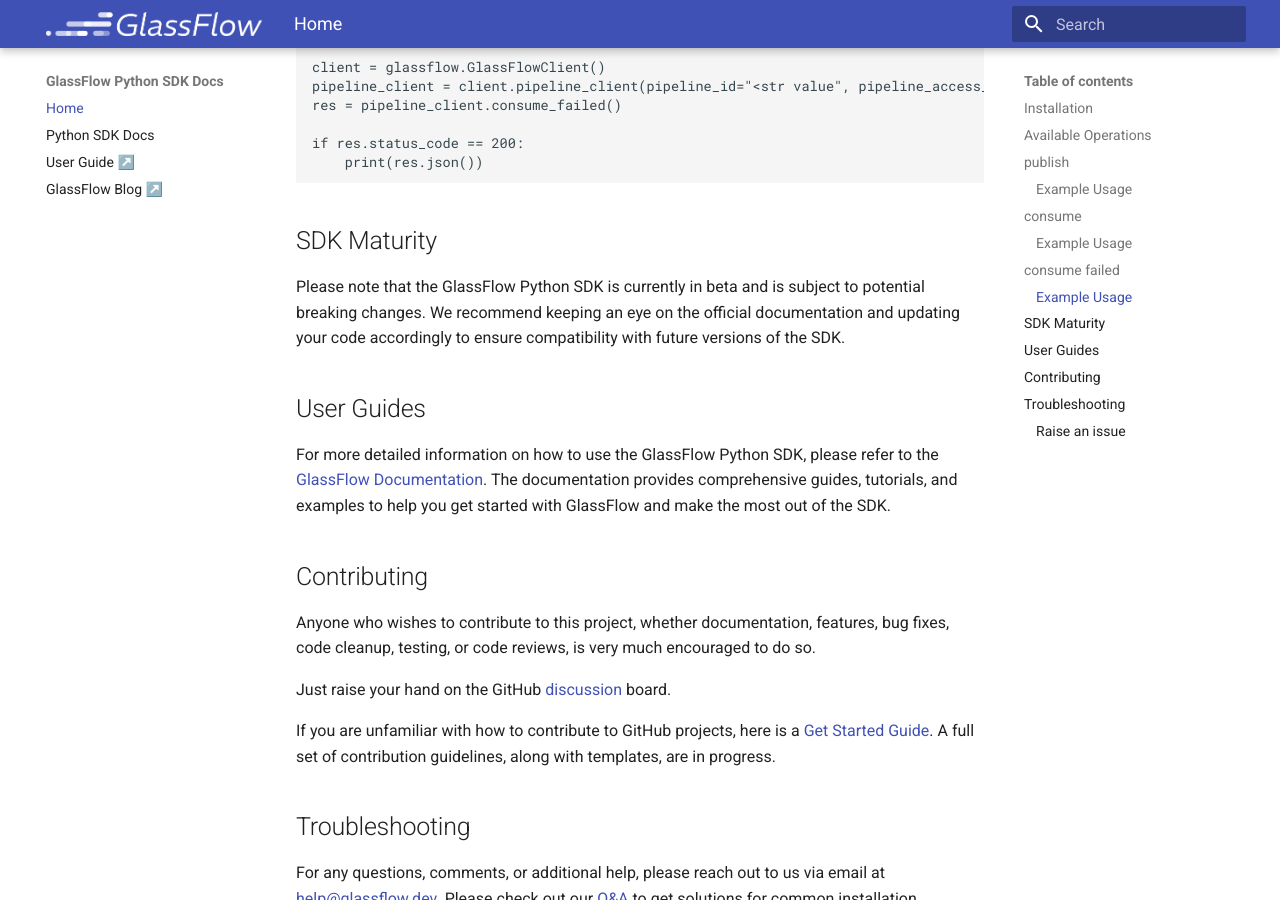
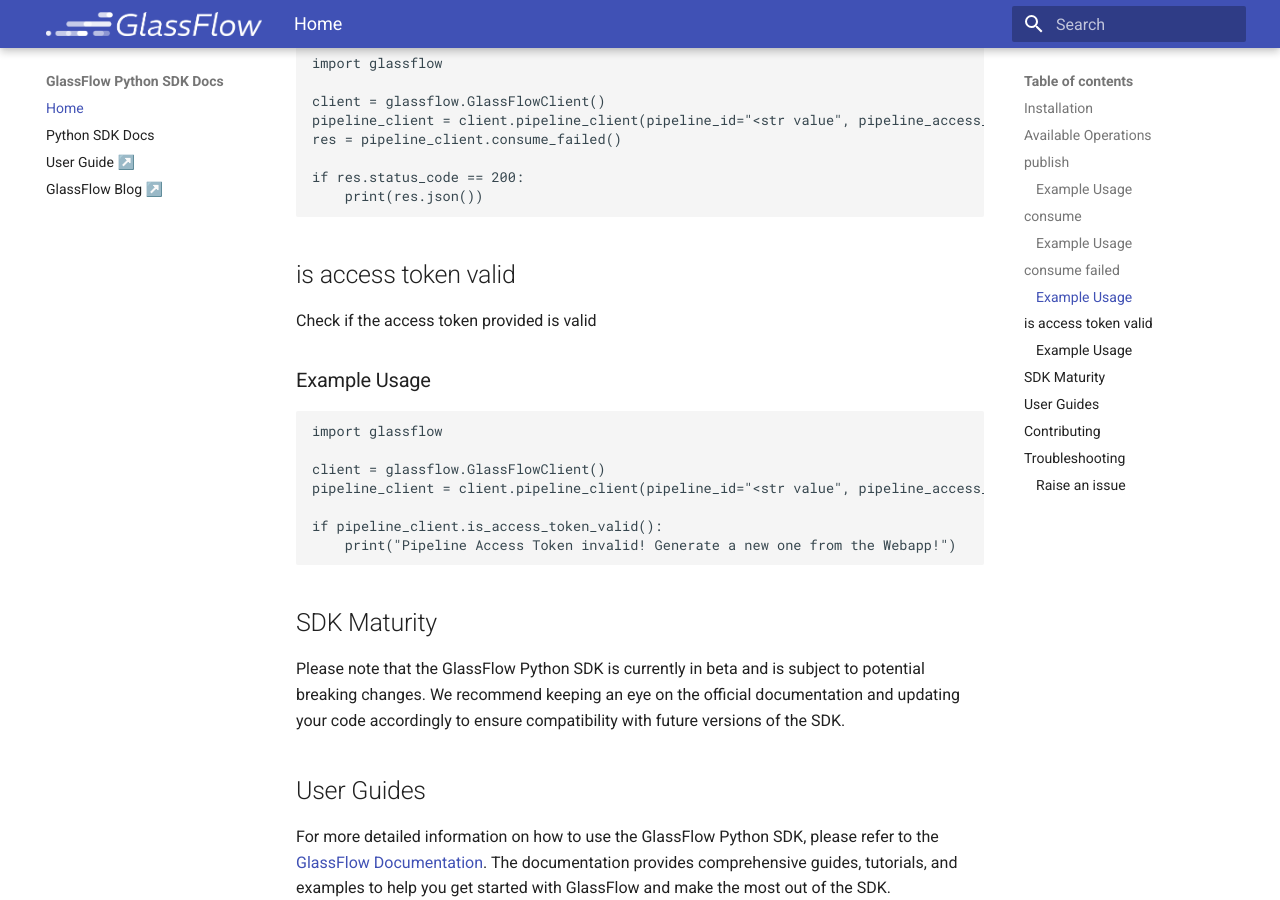
Before and after one commit to glassflow/glassflow-python-sdk, an MkDocs documentation site: the page built from docs/index.md, in a window 1280 px wide and 900 px high, scrolled down 1578 px. Built offline with MkDocs 1.6.1 and Material for MkDocs 9.7.7, drawn with Linux system fonts in a browser that asks for light colours; some of the changed text lies outside the part shown.

Commit message:
document `is_access_token_valid` method

````diff
--- a/docs/index.md
+++ b/docs/index.md
@@ -16,6 +16,7 @@ pip install glassflow
 * [publish](#publish) - Publish a new event into the pipeline
 * [consume](#consume) - Consume the transformed event from the pipeline
 * [consume failed](#consume-failed) - Consume the events that failed from the pipeline
+* [is access token valid](#is-access-token-valid) - Validates Pipeline Access Token
 
 
 ## publish
@@ -73,6 +74,22 @@ if res.status_code == 200:
     print(res.json())
 ```
 
+## is access token valid
+
+Check if the access token provided is valid
+
+### Example Usage
+
+```python
+import glassflow
+
+client = glassflow.GlassFlowClient()
+pipeline_client = client.pipeline_client(pipeline_id="<str value", pipeline_access_token="<str value>")
+
+if pipeline_client.is_access_token_valid():
+    print("Pipeline Access Token invalid! Generate a new one from the Webapp!")
+```
+
 ## SDK Maturity
 
 Please note that the GlassFlow Python SDK is currently in beta and is subject to potential breaking changes. We recommend keeping an eye on the official documentation and updating your code accordingly to ensure compatibility with future versions of the SDK.
````
